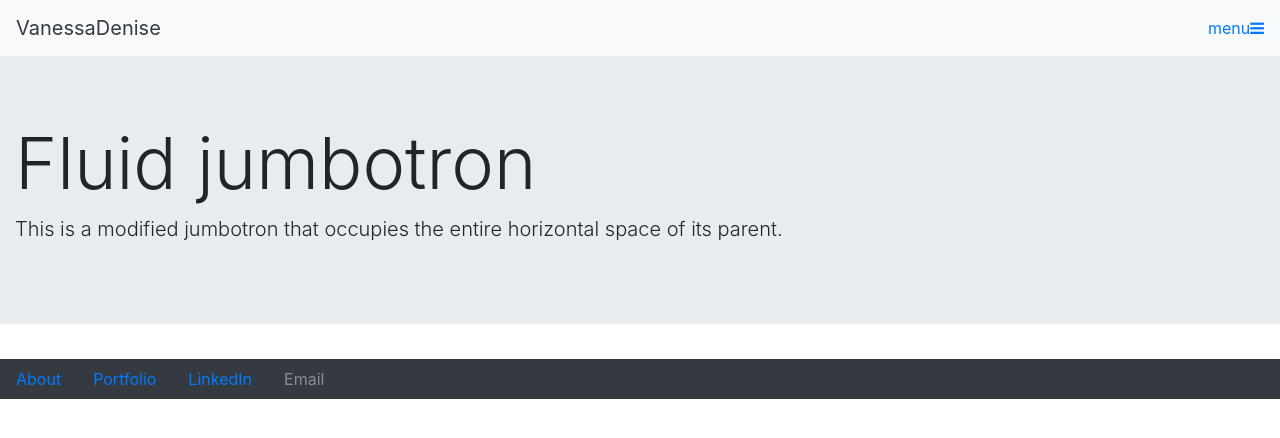
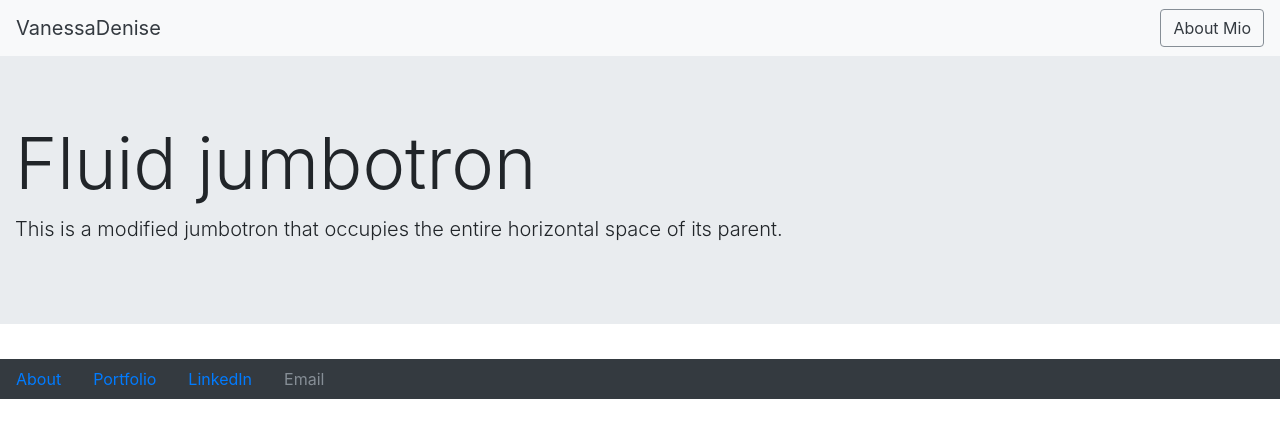
Before and after one commit to BracketNerd101/Project_Skeleton_Denise, a plain HTML site: page vanessa_photography/index.html in a window 1280 px wide. Drawn offline with nearby package versions, Linux system fonts and the light colour scheme.

Commit message:
added css pages

```diff
--- a/vanessa_photography/index.html
+++ b/vanessa_photography/index.html
@@ -1,7 +1,7 @@
 <!doctype html>
 <html lang="en">
   <head>
-    <title>Hello, world!</title>
+    <title>Vanessa Denise Photos</title>
     <!-- Required meta tags -->
     <meta charset="utf-8">
     <meta name="viewport" content="width=device-width, initial-scale=1, shrink-to-fit=no">
@@ -18,7 +18,7 @@
   <body>
     <nav class="navbar navbar-light bg-light justify-content-between">
     <a class="navbar-brand text-dark">VanessaDenise</a>
-    <a href="#">menu<i class="fa fa-bars" aria-hidden="true"></i></a>
+    <a href="#" class=" btn btn-outline-secondary text-dark">About Mio</a>
   </nav><!-- end nav  -->
 
     <div class="jumbotron jumbotron-fluid">
```
Also changed, not shown: vanessa_photography/css/about.css (added), vanessa_photography/css/home_page.css (added), vanessa_photography/css/portfolio.css (added).
